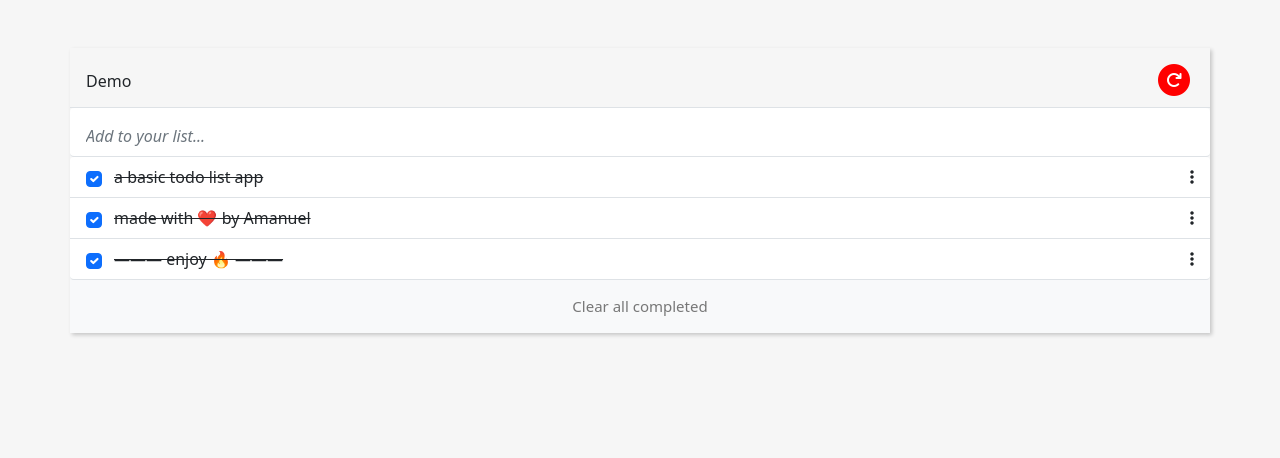
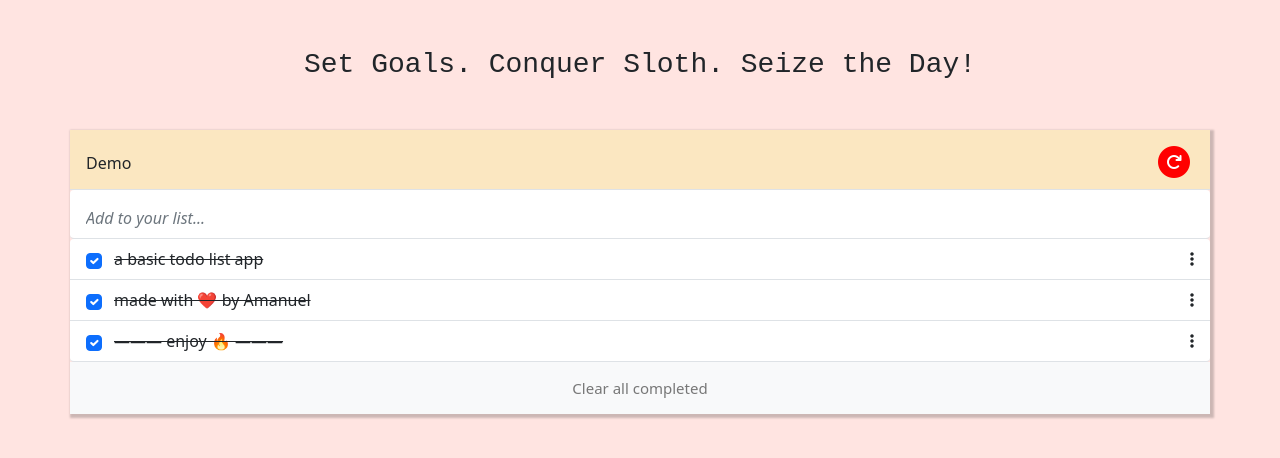
Before and after one commit to amexabee/To-Do-List, a website built with webpack: page src/index.html in a window 1280 px wide. Built offline with nearby package versions, Linux system fonts and the light colour scheme.

Commit message:
More styling

```diff
--- a/src/index.html
+++ b/src/index.html
@@ -17,8 +17,13 @@
     <title>To Do List</title>
   </head>
   <body>
+    <h3 class="text-center m-5 elegant-font">
+      Set Goals. Conquer Sloth. Seize the Day!
+    </h3>
     <div class="container p-0 mt-5">
-      <div class="d-flex border-bottom pt-3 pb-2 px-3 justify-content-between">
+      <div
+        class="d-flex border-bottom pt-3 pb-2 px-3 justify-content-between custom-bg"
+      >
         <h6 class="mt-2">Demo</h6>
         <span id="refresh" class="fa-stack">
           <i class="fa fa-circle fa-stack-2x"></i>
--- a/src/style.css
+++ b/src/style.css
@@ -1,5 +1,9 @@
 body {
-  background-color: #f6f6f6;
+  background-color: mistyrose;
+}
+
+.elegant-font {
+  font-family: 'Courier New', Courier, monospace;
 }
 
 *:focus {
@@ -13,7 +17,7 @@ body {
 }
 
 .custom-bg {
-  background-color: #fce9b3;
+  background-color: hsl(39, 88%, 87%);
 }
 
 #task {
@@ -26,7 +30,7 @@ body {
 }
 
 .container {
-  box-shadow: 2px 2px 4px rgba(0, 0, 0, 0.2);
+  box-shadow: 2px 2px 2px 2px rgba(0, 0, 0, 0.2);
 }
 
 input:placeholder-shown {
```
Also changed, not shown: dist/index.html, dist/index.js.
